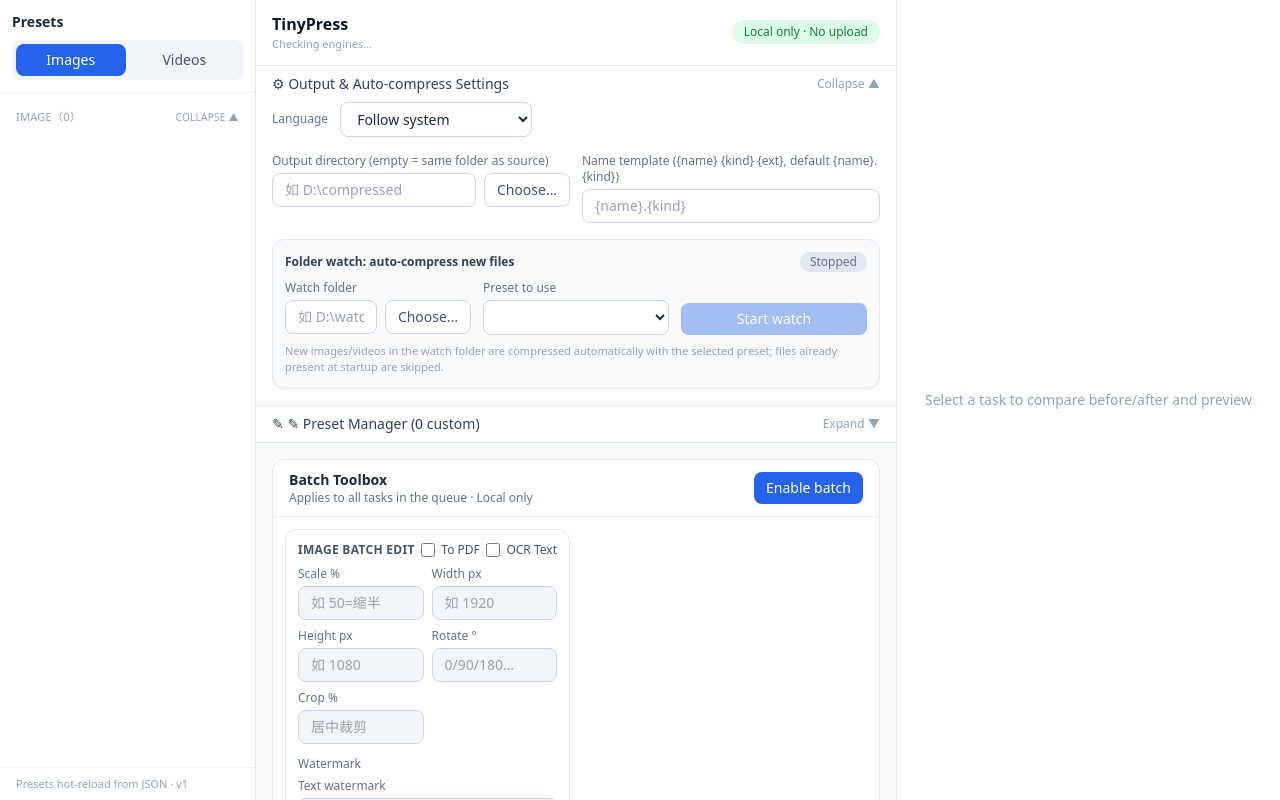
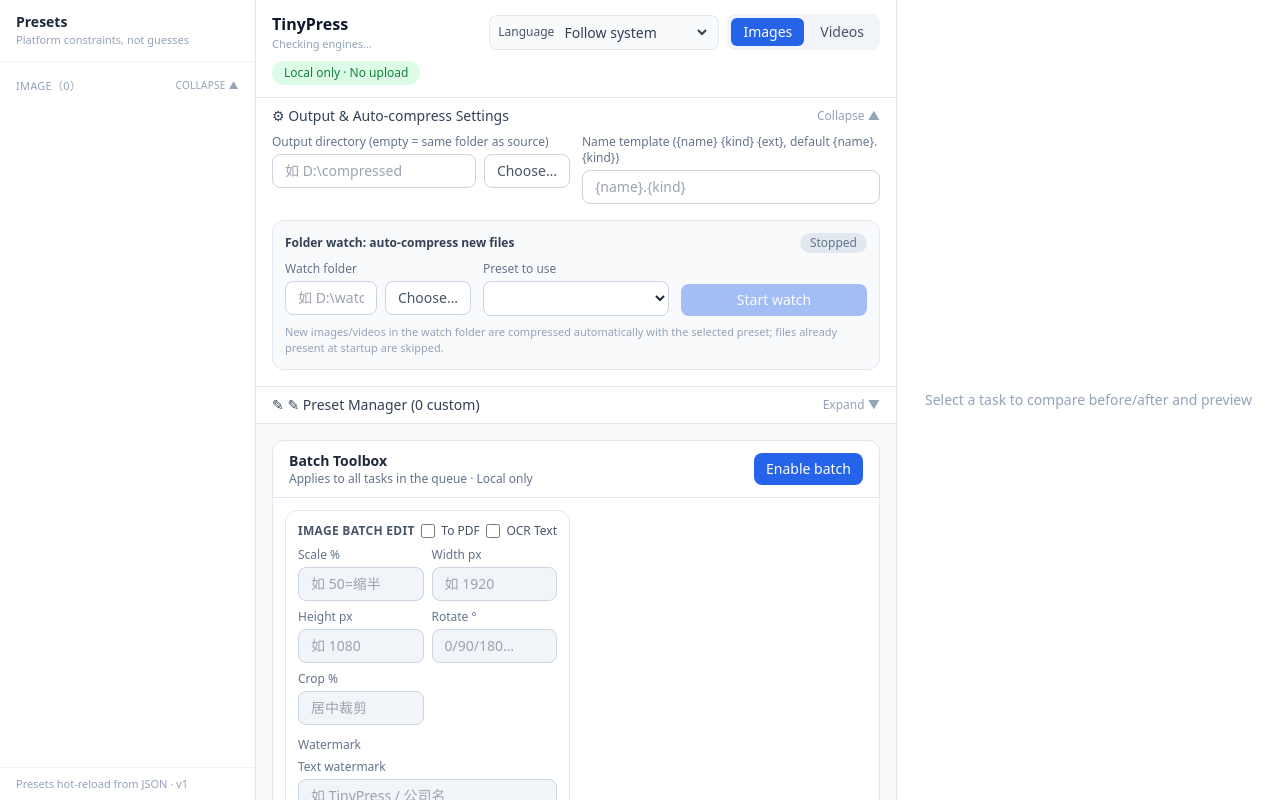
Before and after one commit to tinypress-dgl/tinypress, a React (Vite) app: page / in a window 1280 px wide. Built offline with nearby package versions, Linux system fonts and the light colour scheme.

Commit message:
v0.6.1 界面调整: 类型按钮移到顶部, 顺序为 语言/图片/视频
- 顶部导航: 语言下拉 + 图片/视频 按钮
- 左侧栏只保留预设列表(按类型过滤), 不再占用类型按钮位置
- 设置面板移除语言项(顶部为唯一入口)

```diff
--- a/src/App.tsx
+++ b/src/App.tsx
@@ -363,7 +363,6 @@ export default function App() {
         selected={selectedPreset}
         onSelect={setSelectedPreset}
         type={activeTab}
-        onTypeChange={setActiveTab}
       />
 
       <main className="flex min-w-0 flex-1 flex-col">
@@ -389,6 +388,45 @@ export default function App() {
                   : t("app.ffmpegMissing")
                 : t("app.engineChecking")}
             </p>
+          </div>
+          {/* 顶部导航：语言、图片、视频 */}
+          <div className="flex items-center gap-2">
+            <label className="flex items-center gap-1.5 rounded-lg border border-slate-200 bg-slate-50 px-2 py-1.5 text-xs font-medium text-slate-600">
+              {t("settings.language")}
+              <select
+                value={langPref}
+                onChange={(e) => handleLangChange(e.target.value as LangPref)}
+                className="bg-transparent text-sm text-slate-700 focus:outline-none"
+              >
+                <option value="system">{t("settings.langSystem")}</option>
+                <option value="zh">{t("settings.langZh")}</option>
+                <option value="en">{t("settings.langEn")}</option>
+              </select>
+            </label>
+            <nav className="flex items-center gap-1 rounded-lg bg-slate-100 p-1">
+              <button
+                type="button"
+                onClick={() => setActiveTab("image")}
+                className={`rounded-md px-3 py-1 text-sm font-medium transition-colors ${
+                  activeTab === "image"
+                    ? "bg-blue-600 text-white"
+                    : "text-slate-600 hover:bg-slate-100"
+                }`}
+              >
+                {t("app.tabImages")}
+              </button>
+              <button
+                type="button"
+                onClick={() => setActiveTab("video")}
+                className={`rounded-md px-3 py-1 text-sm font-medium transition-colors ${
+                  activeTab === "video"
+                    ? "bg-blue-600 text-white"
+                    : "text-slate-600 hover:bg-slate-100"
+                }`}
+              >
+                {t("app.tabVideos")}
+              </button>
+            </nav>
           </div>
           <div className="flex items-center gap-2">
             {totalPending > 0 && (
@@ -430,8 +468,6 @@ export default function App() {
             onStartWatch={handleStartWatch}
             onStopWatch={handleStopWatch}
             presets={presets}
-            language={langPref}
-            onLanguageChange={handleLangChange}
           />
 
           <CustomPresetEditor
--- a/src/components/PresetSelector.tsx
+++ b/src/components/PresetSelector.tsx
@@ -8,9 +8,8 @@ interface Props {
   presets: Preset[];
   selected: string;
   onSelect: (id: string) => void;
-  /** v0.6.0 当前媒体类型（左侧类型导航选中项） */
+  /** v0.6.0 当前媒体类型（顶部导航选中项，用于过滤预设列表） */
   type: MediaType;
-  onTypeChange: (v: MediaType) => void;
 }
 
 /** 分组头：可点击折叠/展开该分组下的预设列表 */
@@ -39,7 +38,7 @@ function GroupHeader({
   );
 }
 
-export default function PresetSelector({ presets, selected, onSelect, type, onTypeChange }: Props) {
+export default function PresetSelector({ presets, selected, onSelect, type }: Props) {
   const videos = presets.filter((p) => p.kind === "video" || p.kind === "pdf");
   const images = presets.filter((p) => p.kind === "image");
   const [videoOpen, setVideoOpen] = useState(true);
@@ -85,29 +84,11 @@ export default function PresetSelector({ presets, selected, onSelect, type, onTy
     </button>
   );
 
-  const typeBtn = (id: MediaType, label: string) => (
-    <button
-      type="button"
-      onClick={() => onTypeChange(id)}
-      className={`flex-1 rounded-lg px-2 py-1.5 text-sm font-medium transition-colors ${
-        type === id ? "bg-blue-600 text-white" : "text-slate-600 hover:bg-slate-100"
-      }`}
-    >
-      {label}
-    </button>
-  );
-
   return (
     <aside className="flex w-64 shrink-0 flex-col border-r border-slate-200 bg-white">
-      {/* v0.6.0 左侧媒体类型导航 */}
-      <div className="border-b border-slate-100 p-3">
-        <div className="mb-2 flex items-center justify-between">
-          <h2 className="text-sm font-semibold text-slate-800">{t("ps.title")}</h2>
-        </div>
-        <nav className="flex gap-1 rounded-lg bg-slate-100 p-1">
-          {typeBtn("image", t("app.tabImages"))}
-          {typeBtn("video", t("app.tabVideos"))}
-        </nav>
+      <div className="border-b border-slate-100 px-4 py-3">
+        <h2 className="text-sm font-semibold text-slate-800">{t("ps.title")}</h2>
+        <p className="text-[11px] text-slate-400">{t("ps.subtitle")}</p>
       </div>
       <div className="flex-1 overflow-y-auto px-2 py-2">
         {type === "image" && (
--- a/src/components/SettingsPanel.tsx
+++ b/src/components/SettingsPanel.tsx
@@ -1,7 +1,7 @@
 import { useState } from "react";
 import { pickOutputDir } from "../api";
 import type { Preset } from "../types";
-import { t, useLang, type LangPref } from "../i18n";
+import { t, useLang } from "../i18n";
 
 interface Props {
   outputDir: string;
@@ -16,8 +16,6 @@ interface Props {
   onStartWatch: () => void;
   onStopWatch: () => void;
   presets: Preset[];
-  language: LangPref;
-  onLanguageChange: (v: LangPref) => void;
 }
 
 /** 折叠式设置面板：界面语言 / 输出目录 / 命名模板 / 文件夹监控 */
@@ -34,8 +32,6 @@ export default function SettingsPanel({
   onStartWatch,
   onStopWatch,
   presets,
-  language,
-  onLanguageChange,
 }: Props) {
   const [open, setOpen] = useState(true);
   useLang();
@@ -58,22 +54,6 @@ export default function SettingsPanel({
 
       {open && (
         <div className="space-y-4 px-4 pb-4">
-          {/* 界面语言 */}
-          <div className="flex items-center gap-3">
-            <span className="text-xs font-medium text-slate-500">
-              {t("settings.language")}
-            </span>
-            <select
-              value={language}
-              onChange={(e) => onLanguageChange(e.target.value as LangPref)}
-              className="w-48 rounded-lg border border-slate-300 bg-white px-3 py-1.5 text-sm text-slate-800 outline-none focus:border-blue-500"
-            >
-              <option value="system">{t("settings.langSystem")}</option>
-              <option value="zh">{t("settings.langZh")}</option>
-              <option value="en">{t("settings.langEn")}</option>
-            </select>
-          </div>
-
           {/* 输出目录 + 命名模板 */}
           <div className="grid grid-cols-1 gap-3 md:grid-cols-2">
             <label className="block">
```
